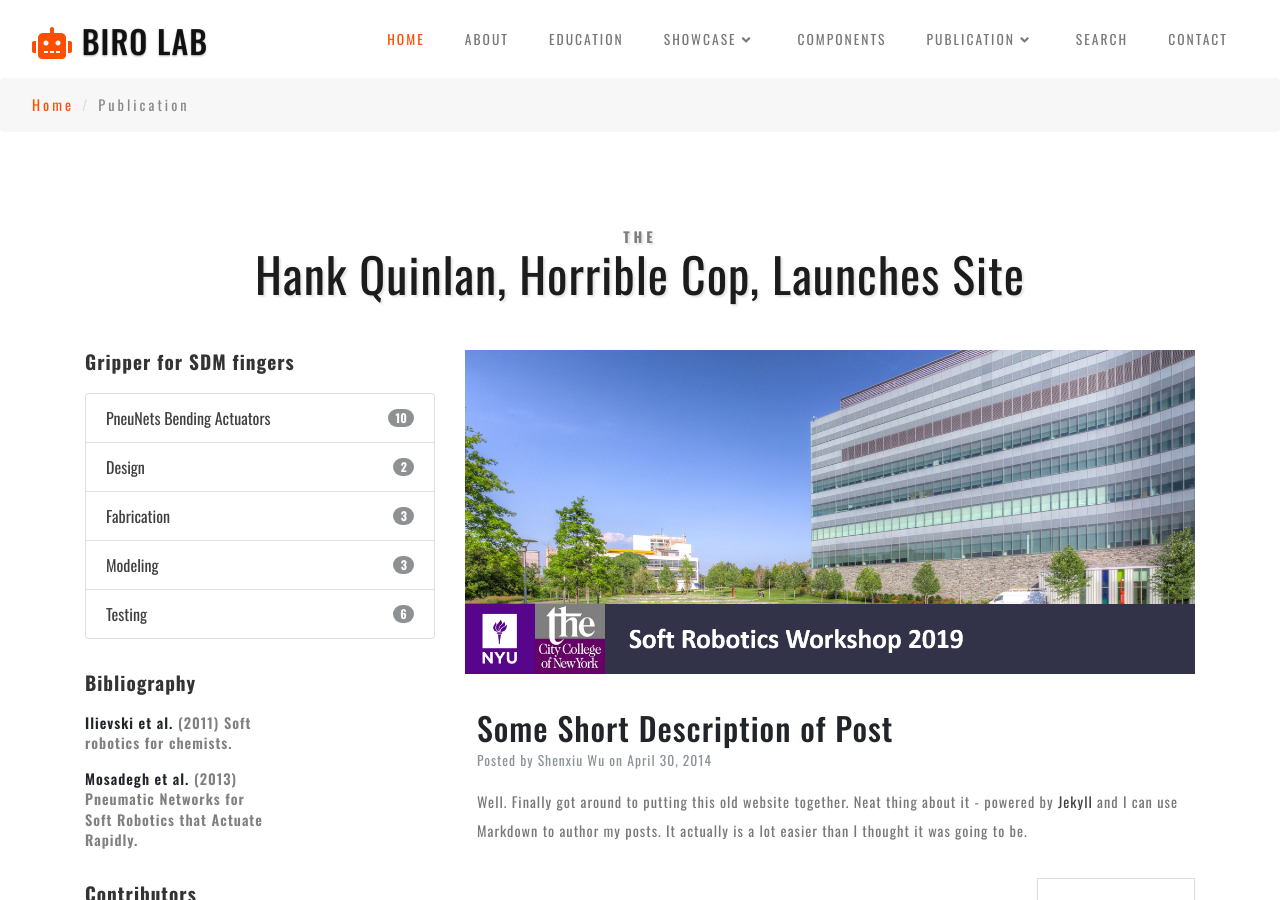
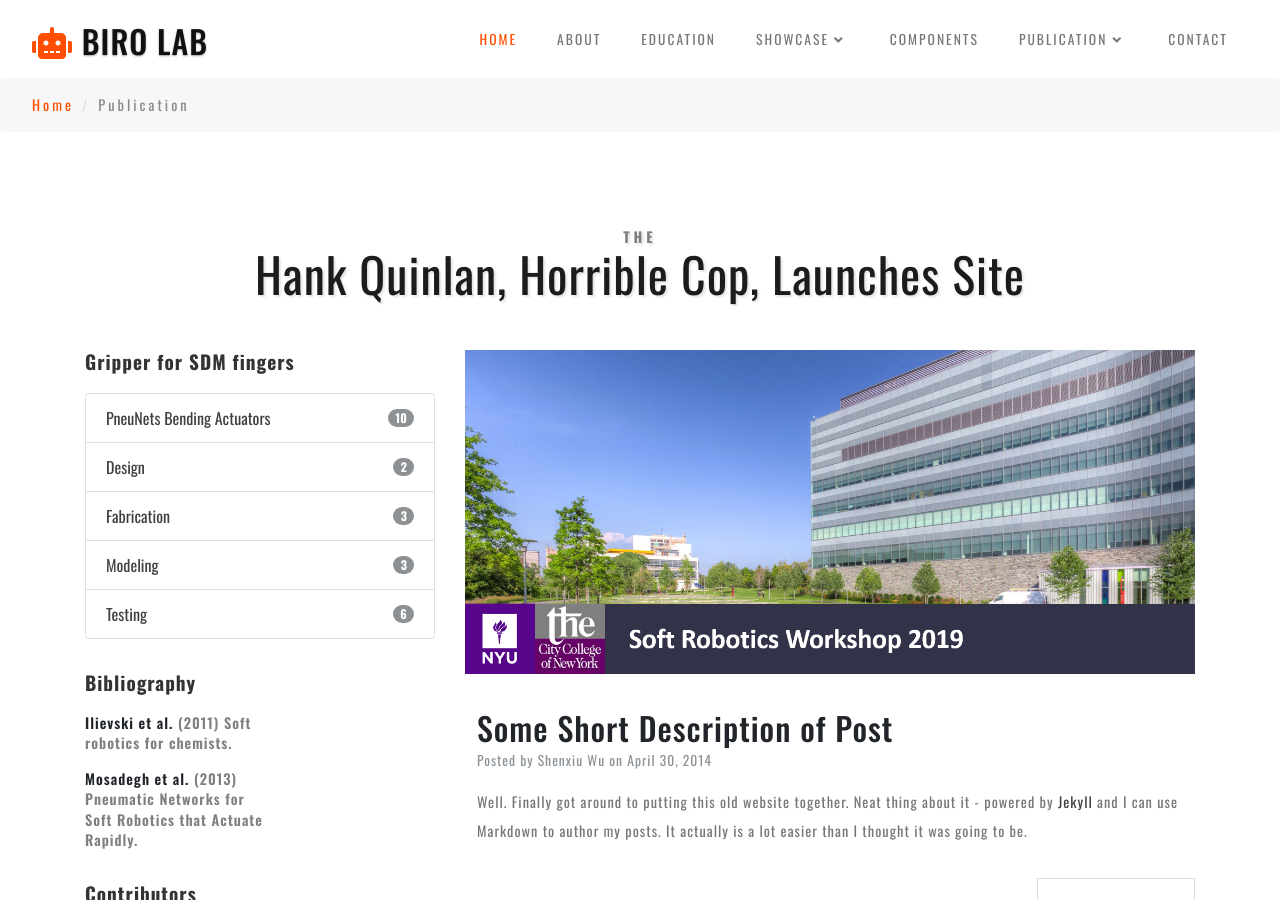
Before and after one commit to Hoototo/Hoototo.github.io, a Jekyll site: the page built from _posts/2014-04-30-hank-quinlan-site-launched.md, in a window 1280 px wide and 900 px high. Built offline with Jekyll 4.4.1, drawn with Linux system fonts in a browser that asks for light colours.

Commit message:
comment out search

```diff
--- a/_layouts/default_post.html
+++ b/_layouts/default_post.html
@@ -86,9 +86,10 @@
                                 <a class="dropdown-item" href="{{ site.baseurl }}/thanks.html" title="">Events</a>
                             </div>
                         </li>
-                        <li class="nav-item">
+                        <!--comment out search-->
+                        <!--<li class="nav-item">
                             <a class="nav-link" href="{{ site.baseurl }}/search/index.html">Search</a>
-                        </li>
+                        </li>-->
                         <li class="nav-item">
                             <a class="nav-link" href="{{ site.baseurl }}/contact.html">Contact</a>
                         </li>
```
